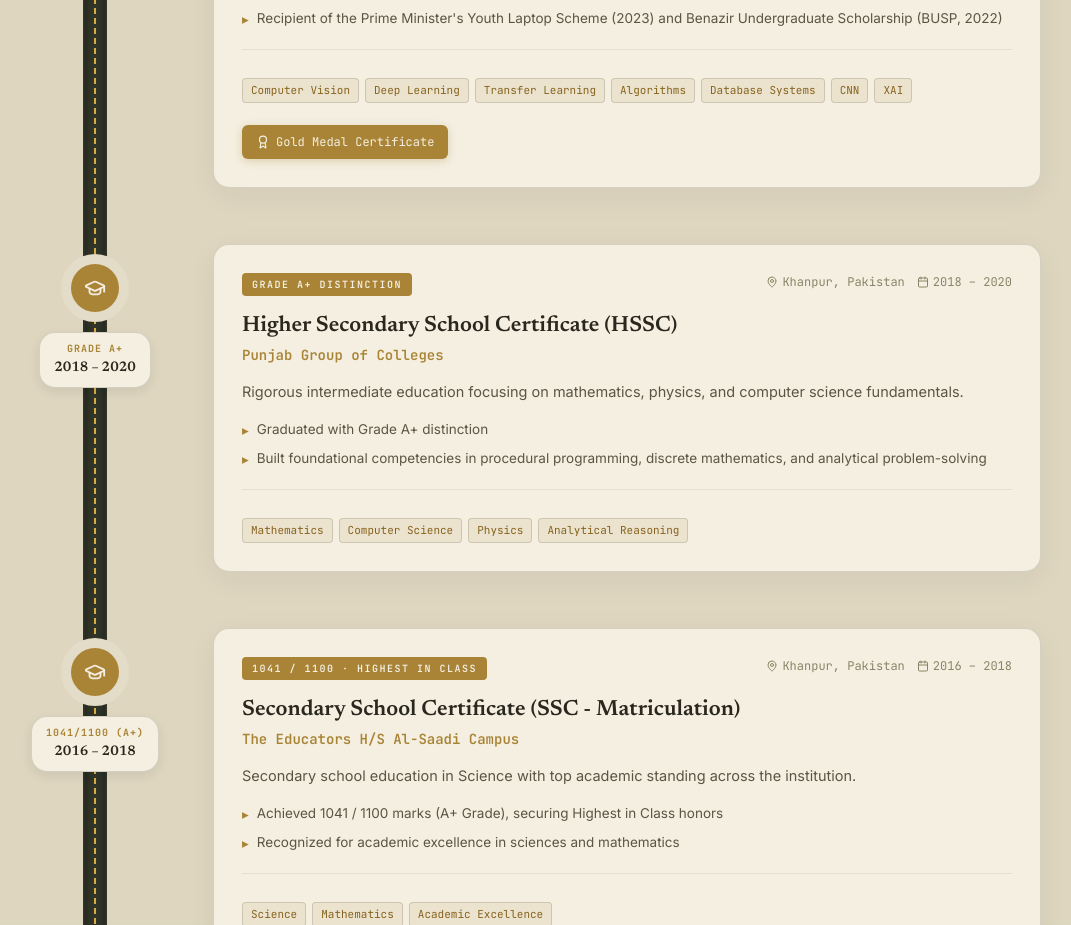
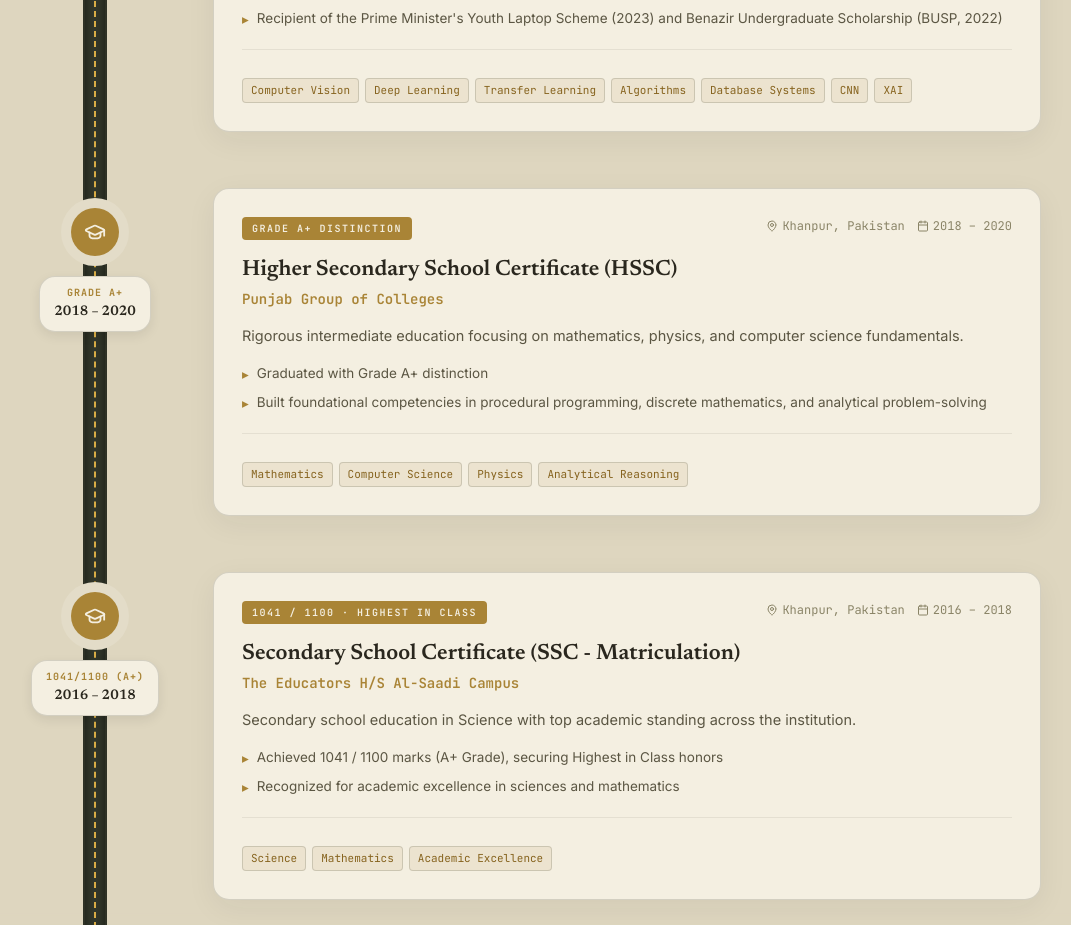
Before and after one commit to UmerSahi/portfolio, a React (Vite) app: page / in a window 1280 px wide. Shown: the part 4600-5525 px from the top of the page, without its empty margins (107-1178 px from the left). Built offline with nearby package versions, Linux system fonts and the light colour scheme; the HTML template or start-up script is replaced by a standard one.

Commit message:
fix(experience): remove gold medal certificate button from education section

```diff
--- a/src/data/portfolioData.ts
+++ b/src/data/portfolioData.ts
@@ -507,8 +507,6 @@ export const experienceMilestones: ExperienceMilestone[] = [
       "Recipient of the Prime Minister's Youth Laptop Scheme (2023) and Benazir Undergraduate Scholarship (BUSP, 2022)",
     ],
     tags: ["Computer Vision", "Deep Learning", "Transfer Learning", "Algorithms", "Database Systems", "CNN", "XAI"],
-    certificateType: "gold_medal",
-    certificateTitle: "Gold Medal Certificate",
   },
   {
     id: "pgc-hssc",
```
